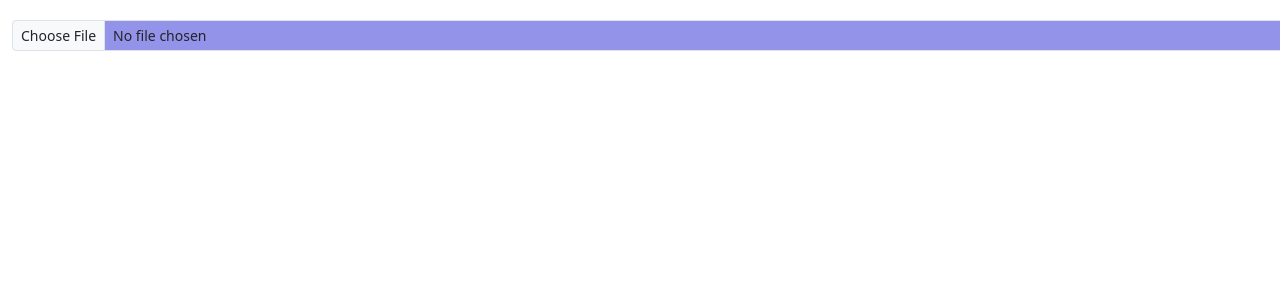
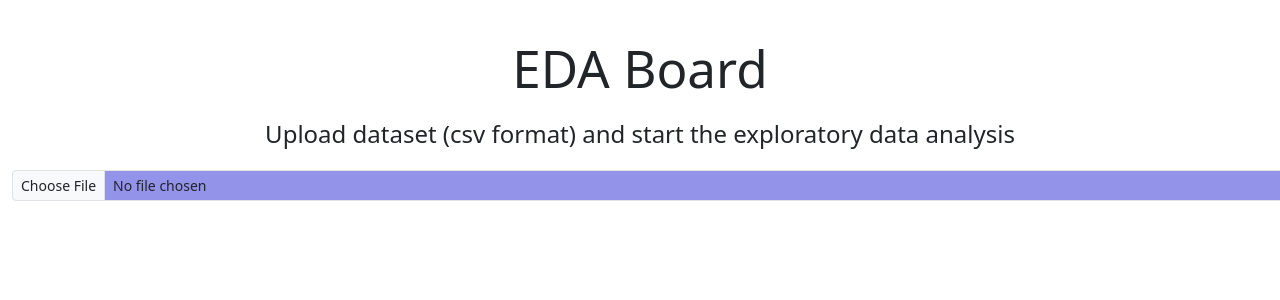
Before and after one commit to mallasaugat/EDA-Board, a React (Vite) app: page / in a window 1280 px wide. Shown: the top 300 px of the page. Built offline with nearby package versions, Linux system fonts and the light colour scheme.

Commit message:
Style Changes

```diff
--- a/src/App.css
+++ b/src/App.css
@@ -1,7 +1,30 @@
-#formFileSm {
+#title {
+    text-align: center;
     position: absolute;
     top: 20px;
+    margin-top: 20px; /* Adjust as needed */
+    left: 0;
+    right: 0;
+}
+
+#info{
+    text-align: center;
+    position: absolute;
+    top: 100px;
+    margin-top: 20px; /* Adjust as needed */
+    left: 0;
+    right: 0;
+}
+
+#formFileSm {
     background-color: rgb(147, 147, 233);
     display: flex;
+    position: absolute;
+    top: 20px;
     justify-content: center;
+    margin-top: 150px;
 }
+
+#bd {
+    margin-top: 200px; /* Adjust as needed */
+}
--- a/src/components/ReadCSV.jsx
+++ b/src/components/ReadCSV.jsx
@@ -195,12 +195,22 @@ export class ReadCSV extends Component{
 
 
         return(
-            <div className="container mt-5">
+
+
+            <div className="container mt-5" id="main">
+
+                <h1 id="title">EDA Board</h1>
+
+                {values.length > 0 || (<h4 id='info'>Upload dataset (csv format) and start the exploratory data analysis</h4>)}
+
                 {/* File Uploader */}
                 <input type="file" name="file" accept='.csv' className="form-control form-control-sm mb-3" id="formFileSm" onChange={this.changeHandler} />
 
+
+                <div id='bd'>
+
                     {/* Table */}
-                <table className="table">
+                    <table className="table" id='table'>
                         <thead>
                             <tr>
                                 {tableRows.map((rows, index) => (
@@ -234,6 +244,7 @@ export class ReadCSV extends Component{
                         nextClassName={'page-item'}
                         previousLinkClassName={'page-link'}
                         nextLinkClassName={'page-link'}
+                        id='paginate'
                     />)
                     }
 
@@ -260,6 +271,10 @@ export class ReadCSV extends Component{
                     <br/>
                     {this.renderVisualization()}
 
+                </div>
+
+
+
 
             </div>
 
```
Also changed, not shown: 1 other file (tests, documents, lock files or other folders). Lines whose indentation alone changed are shown as unchanged.
